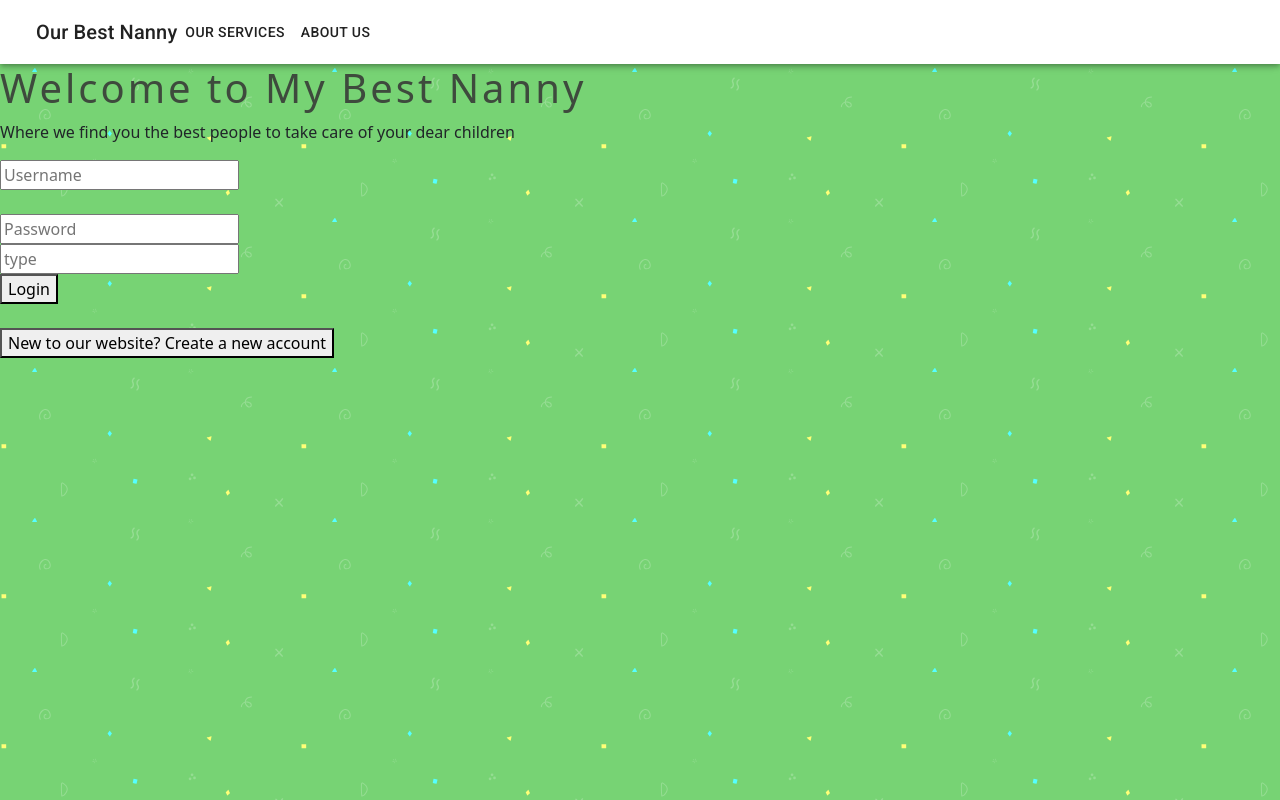
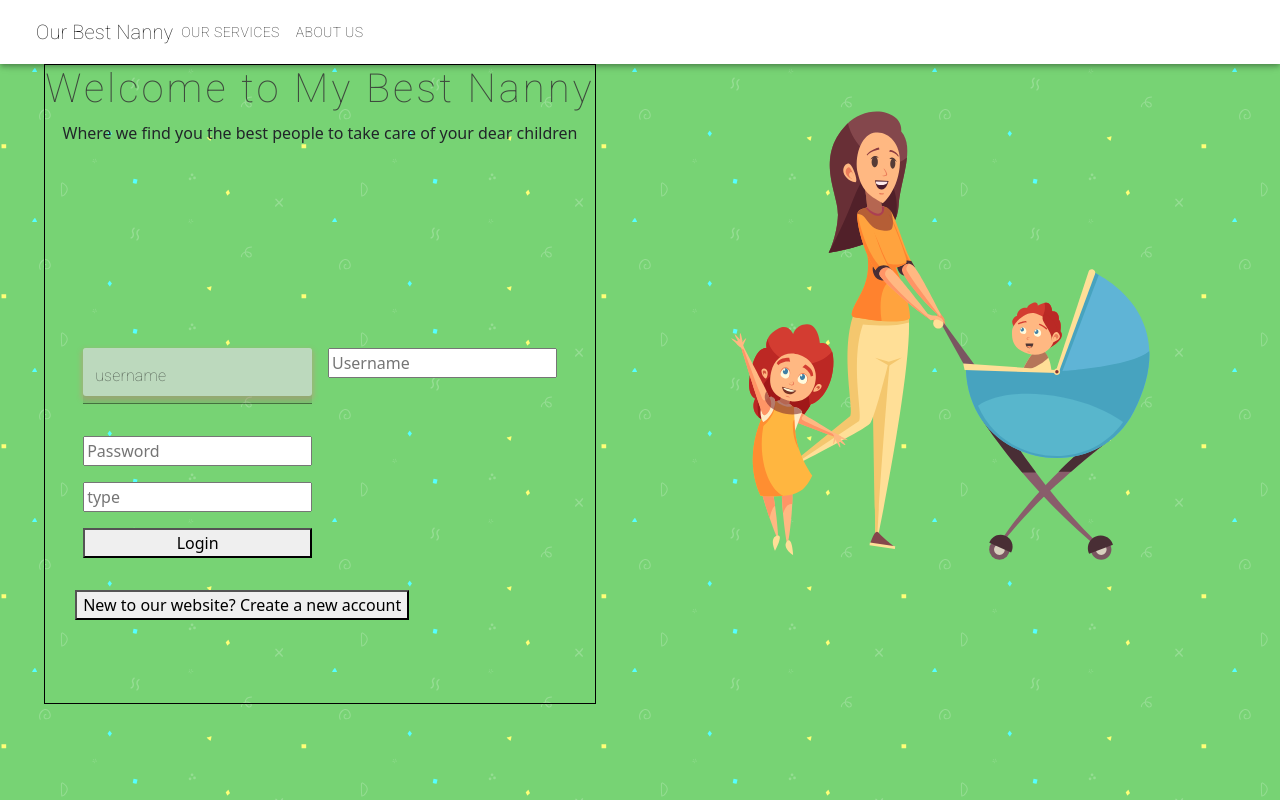
Before and after one commit to hamada1008/Checkpoint-DevelopProject, a React (Create React App) app in the folder client/: page / in a window 1280 px wide. Built offline with nearby package versions, Linux system fonts and the light colour scheme; no server answers.

Commit message:
styling the welcome screen 30 %

```diff
--- a/client/package.json
+++ b/client/package.json
@@ -6,7 +6,8 @@
     "@emotion/react": "^11.4.1",
     "@emotion/styled": "^11.3.0",
     "@material-ui/core": "^4.12.3",
-    "@mui/material": "^5.0.0",
+    "@mui/material": "^5.0.1",
+    "@mui/styles": "^5.0.1",
     "@react-google-maps/api": "^2.2.0",
     "@reduxjs/toolkit": "^1.6.1",
     "@testing-library/jest-dom": "^5.14.1",
--- a/client/public/index.html
+++ b/client/public/index.html
@@ -2,7 +2,7 @@
 <html lang="en">
   <head>
     <title>React App</title>
-    <link
+    <!-- <link
       rel="stylesheet"
       href="https://fonts.googleapis.com/css?family=Source+Sans+Pro:200,300"
     />
@@ -10,16 +10,24 @@
       rel="stylesheet"
       href="https://fonts.googleapis.com/css?family=Roboto:300,400,500,700&display=swap"
     />
+
     <link
       rel="stylesheet"
       href="https://fonts.googleapis.com/icon?family=Material+Icons"
-    />
+    /> -->
     <link rel="stylesheet" href="styles.css" />
     <link
       rel="stylesheet"
       href="https://cdn.jsdelivr.net/npm/bootstrap@5.1.1/dist/css/bootstrap.min.css"
       integrity="sha384-F3w7mX95PdgyTmZZMECAngseQB83DfGTowi0iMjiWaeVhAn4FJkqJByhZMI3AhiU"
       crossorigin="anonymous"
+    />
+
+    <link rel="preconnect" href="https://fonts.googleapis.com" />
+    <link rel="preconnect" href="https://fonts.gstatic.com" crossorigin />
+    <link
+      href="https://fonts.googleapis.com/css2?family=Roboto:wght@100&display=swap"
+      rel="stylesheet"
     />
   </head>
 
--- a/client/src/App.js
+++ b/client/src/App.js
@@ -37,7 +37,7 @@ function App() {
     ) : (
       <Route exact path="/">
         <WelcomeScreen />
-        <Form />
+        {/* <Form /> */}
       </Route>
     );
   } else
--- a/client/src/components/Form.js
+++ b/client/src/components/Form.js
@@ -4,8 +4,23 @@ import { loginAuth, registerAuth } from "../redux/authReducer";
 import { useSelector } from "react-redux";
 import { Link, useHistory } from "react-router-dom";
 import validator from 'email-validator';
+import Box from '@mui/material/Box';
+import TextField from '@mui/material/TextField';
+import { makeStyles } from '@mui/styles';
+
+const useStyles = makeStyles({
+  root: {
+    background: '#C8E6C9',
+    borderRadius: 3,
+    boxShadow: '0 3px 5px 2px rgba(255, 105, 135, .3)',
+    color: 'white',
+    height: 48,
+    padding: '0 30px',
+  },
+});
 
 function Form() {
+  const classes = useStyles();
   const history = useHistory();
   const dispatch = useDispatch();
   const [formData, setFormData] = useState({
@@ -42,10 +57,32 @@ function Form() {
       setErrorMessage({ errorLogin: 'Verify your data' })
 
     }
-  }
+  };
+
   return (
     <div>
-      <form className="form">
+      {/* <form className="form"> */}
+      <Box
+        component="form"
+        sx={{
+          '& > :not(style)': { m: 1, width: '25ch' },
+        }}
+        noValidate
+        autoComplete="off"
+      >
+
+        <TextField
+          className={classes.root}
+          id="filled-basic"
+          label="username"
+          variant="filled"
+          InputProps={{
+            className: classes.input
+          }}
+          onChange={(e) =>
+            setFormData({ ...formData, username: e.target.value })
+          } />
+
         <input
           value={formData.username}
           type="text"
@@ -106,7 +143,8 @@ function Form() {
           {userIsRegistered ? "Register" : "Login"}
         </button>
         {/* </Link> */}
-      </form>
+        {/* </form> */}
+      </Box>
       {errorMessage.errorLogin && <label>{errorMessage.errorLogin}</label>}
       <br />
       <button onClick={() => setUserIsRegistered(!userIsRegistered)}>
--- a/client/src/components/WelcomeScreen.css
+++ b/client/src/components/WelcomeScreen.css
@@ -1,3 +1,41 @@
-/* .h1 {
-  color: white;
-} */
+.Welcoming_and_image {
+  display: flex;
+  flex-direction: row;
+  justify-content: space-around;
+}
+
+.Welcome_container {
+  height: 80vh;
+  margin: auto;
+  padding: 0%;
+  display: grid;
+  grid-template-rows: 30% 70%;
+  flex-direction: column;
+  justify-content: center;
+  align-content: center;
+  border: black 1px solid;
+}
+
+.Welcome_text {
+  display: flex;
+  flex-direction: column;
+  align-items: center;
+}
+
+.welcoming {
+  letter-spacing: 3px;
+  color: #3e4a3d;
+  font-family: "Roboto", sans-serif;
+}
+
+.form {
+  display: flex;
+  flex-direction: column;
+  align-items: center;
+  justify-content: center;
+}
+
+.babySitter_image {
+  height: 50%;
+  width: 50%;
+}
--- a/client/src/components/WelcomeScreen.js
+++ b/client/src/components/WelcomeScreen.js
@@ -1,16 +1,27 @@
 import React from "react";
 import Navbar from "./Navbar";
+import Form from "./Form";
+import babysitter from '../img/babysitter1.svg'
 import './WelcomeScreen.css'
 
 const welcomeScreen = () => {
   return (
-    <div>
+    <div className="container_navbar_form">
       <Navbar button1="Our services" button2="About Us" />
-      <div>
-        <h1 className="h1">Welcome to My Best Nanny</h1>
-        <p>
-          Where we find you the best people to take care of your dear children
-        </p>
+      <div className="Welcoming_and_image">
+        <div className="Welcome_container">
+          <div className="Welcome_text">
+            <h1 className="welcoming">Welcome to My Best Nanny</h1>
+            <p>
+              Where we find you the best people to take care of your dear children
+            </p>
+          </div>
+          <div className="form">
+            <Form />
+          </div>
+
+        </div>
+        <img className="babySitter_image" src={babysitter} alt="baby Sitter" />
       </div>
     </div>
   );
```
Also changed, not shown: client/src/components/Form.css (added), client/src/img/babysitter1.svg (added), client/src/index.css, 1 other file (tests, documents, lock files or other folders).
